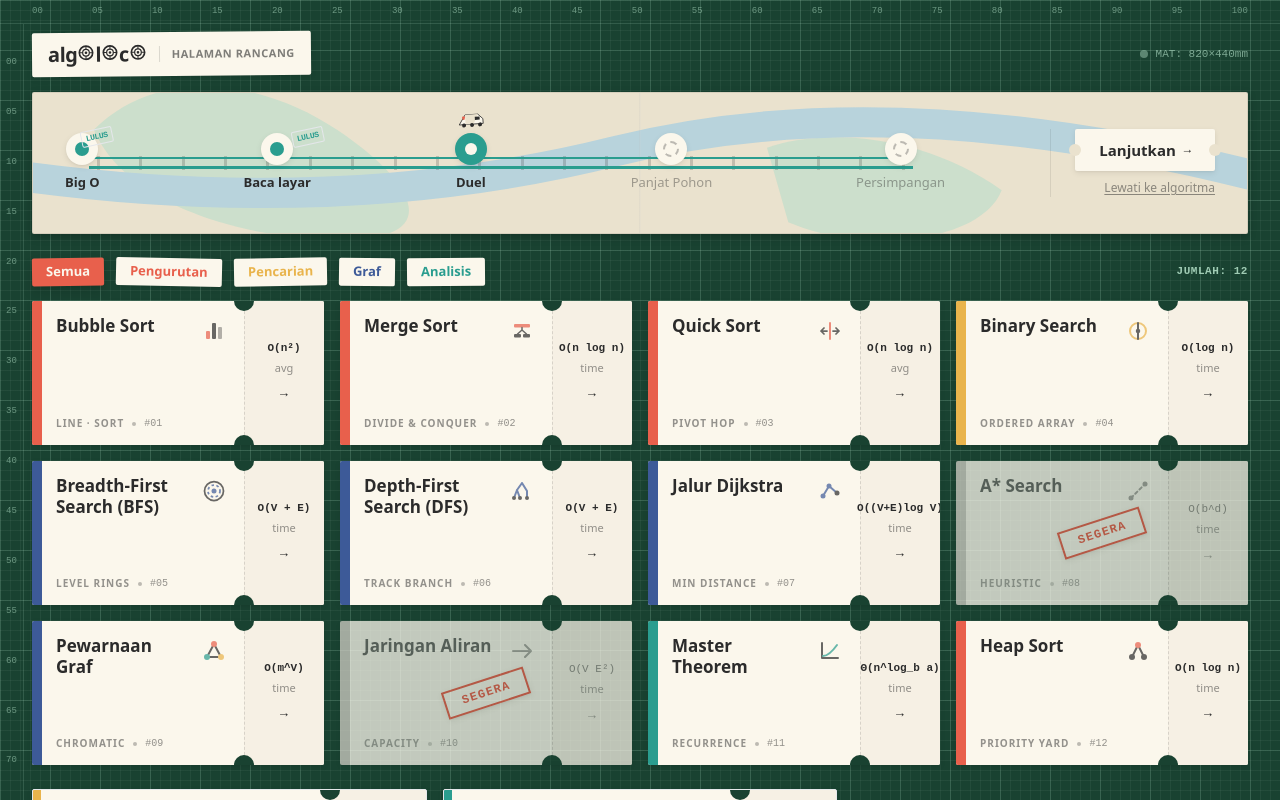
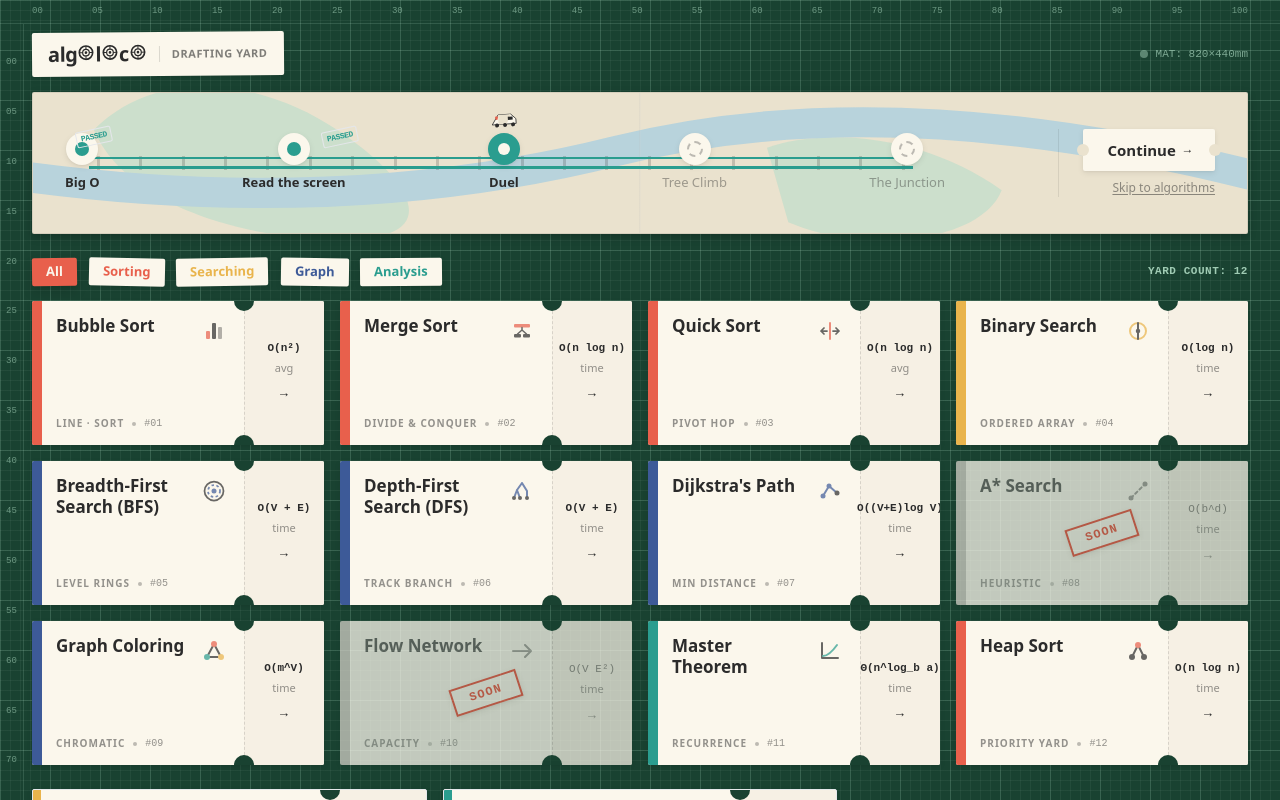
Before and after one commit to nailahhermawan/algoloco, a React (Vite) app: page / in a window 1280 px wide. Shown: the top 800 px of the page. Built offline with nearby package versions, Linux system fonts and the light colour scheme.

Commit message:
feat(i18n): set default application locale to English to eliminate language mixing

```diff
--- a/src/i18n/locales/en.ts
+++ b/src/i18n/locales/en.ts
@@ -8,8 +8,8 @@ export const en: TranslationDictionary = {
   },
   nav: {
     home: 'Home',
-    lessons: 'Lokal (Lessons)',
-    algorithms: 'Ekspres (Algorithms)',
+    lessons: 'Lessons',
+    algorithms: 'Algorithms',
     skipToAlgorithms: 'Skip to algorithms',
     backToYard: '← Yard',
   },
--- a/src/lib/config.ts
+++ b/src/lib/config.ts
@@ -9,4 +9,4 @@ export const APP_NAME = 'Algoloco';
  * Note: Default language is still marked [Open] in BLUEPRINT.md.
  * Temporarily set to 'id' (Indonesian) as per setup guidelines.
  */
-export const DEFAULT_LANGUAGE: 'id' | 'en' = 'id';
+export const DEFAULT_LANGUAGE: 'id' | 'en' = 'en';
```
Also changed, not shown: 1 other file (tests, documents, lock files or other folders).
